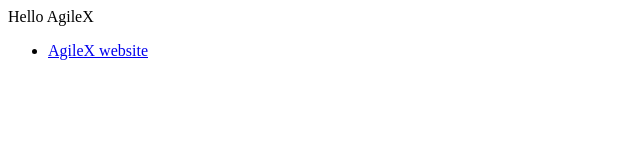
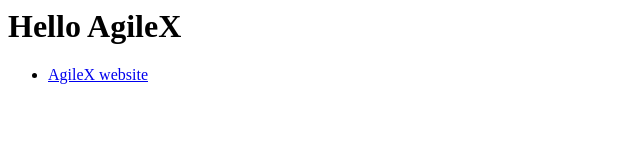
Before and after one commit to yuxinzeng0506/yuxinzeng0506.github.io, a plain HTML site: page index.html in a window 1280 px wide. Shown: the whole page, without its empty margins (0-640 px from the left). Drawn offline with Linux system fonts and the light colour scheme.

Commit message:
Update index.html

```diff
--- a/index.html
+++ b/index.html
@@ -1,4 +1,4 @@
-<p>Hello AgileX</p>
+<h1>Hello AgileX</h1>
 
 <ul>
   <li> <a href="https://global.agilex.ai/">AgileX website</a> </li>
```
